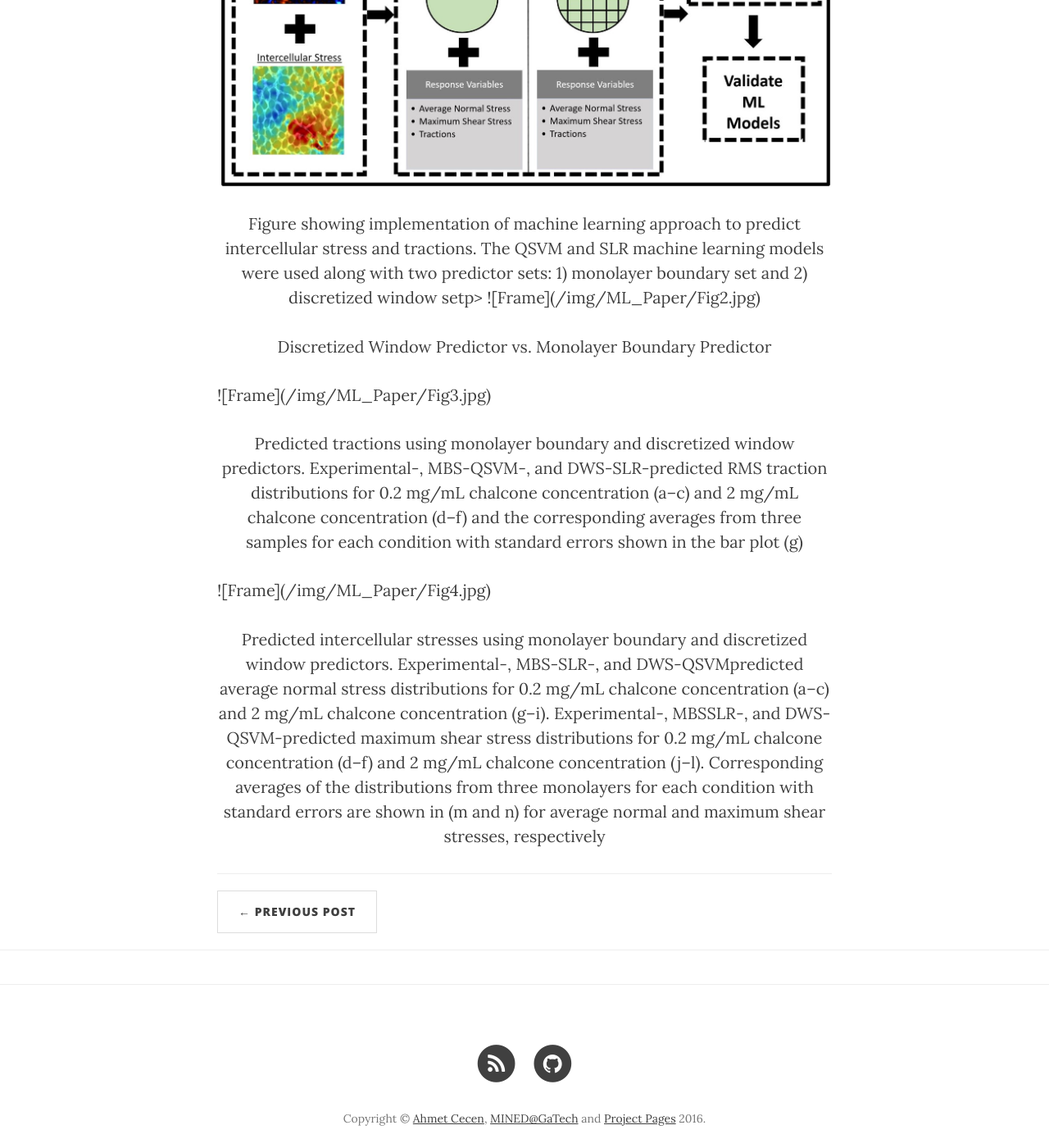
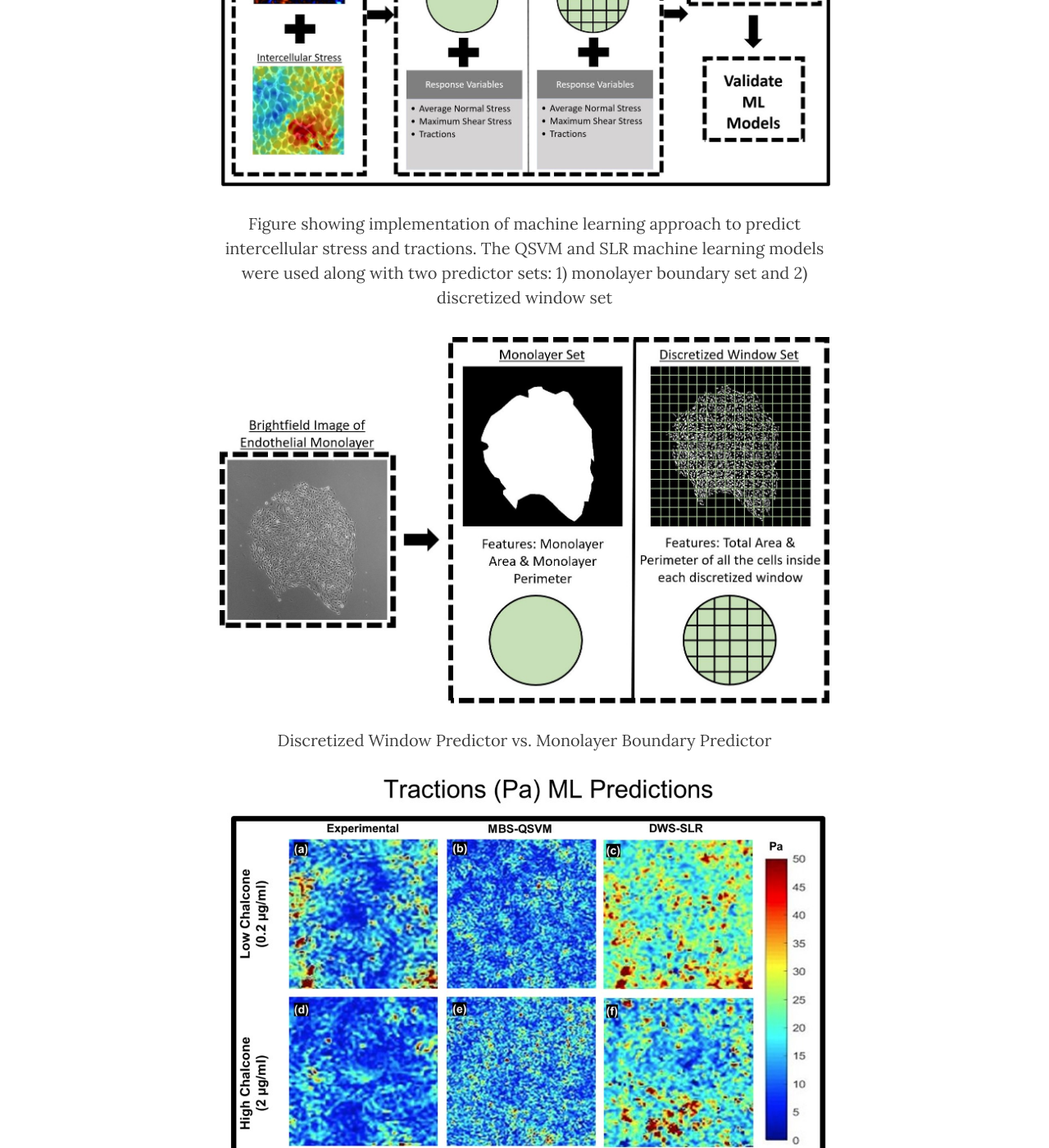
Before and after one commit to vignesharavind/vignesharavind.github.io, a Jekyll site: the page built from _posts/2023-07-25-Cellular-Predictions-Machine-Learning.markdown, in a window 1280 px wide and 1400 px high, scrolled down 2442 px. Shown: the whole window at 82% size. Built offline with Jekyll 4.4.1, drawn with Linux system fonts in a browser that asks for light colours; nearby versions of some CDN libraries; comment, search, counter and statistics services are not loaded; some of the changed text lies outside the part shown.

Commit message:
Update 2023-07-25-Cellular-Predictions-Machine-Learning.markdown

```diff
--- a/_posts/2023-07-25-Cellular-Predictions-Machine-Learning.markdown
+++ b/_posts/2023-07-25-Cellular-Predictions-Machine-Learning.markdown
@@ -35,7 +35,7 @@ Publication Link: https://doi.org/10.1016/j.bpj.2023.07.016
 <p align="center">Overview of building machine learning models for traction force and intercellular stress predictions</p>
 
 ![Frame](/img/ML_Paper/Fig1.jpg)
-<p align="center">Figure showing implementation of machine learning approach to predict intercellular stress and tractions. The QSVM and SLR machine learning models were used along with two predictor sets: 1) monolayer boundary set and 2) discretized window setp>
+<p align="center">Figure showing implementation of machine learning approach to predict intercellular stress and tractions. The QSVM and SLR machine learning models were used along with two predictor sets: 1) monolayer boundary set and 2) discretized window set</p>
 
 ![Frame](/img/ML_Paper/Fig2.jpg)
 <p align="center"> Discretized Window Predictor vs. Monolayer Boundary Predictor</p>
@@ -44,4 +44,4 @@ Publication Link: https://doi.org/10.1016/j.bpj.2023.07.016
 <p align="center">Predicted tractions using monolayer boundary and discretized window predictors. Experimental-, MBS-QSVM-, and DWS-SLR-predicted RMS traction distributions for 0.2 mg/mL chalcone concentration (a–c) and 2 mg/mL chalcone concentration (d–f) and the corresponding averages from three samples for each condition with standard errors shown in the bar plot (g)</p>
 
 ![Frame](/img/ML_Paper/Fig4.jpg)
-<p align="center">Predicted intercellular stresses using monolayer boundary and discretized window predictors. Experimental-, MBS-SLR-, and DWS-QSVMpredicted average normal stress distributions for 0.2 mg/mL chalcone concentration (a–c) and 2 mg/mL chalcone concentration (g–i). Experimental-, MBSSLR-, and DWS-QSVM-predicted maximum shear stress distributions for 0.2 mg/mL chalcone concentration (d–f) and 2 mg/mL chalcone concentration (j–l). Corresponding averages of the distributions from three monolayers for each condition with standard errors are shown in (m and n) for average normal and maximum shear stresses, respectively</p>
+<p align="center">Predicted intercellular stresses using monolayer boundary and discretized window predictors. Experimental-, MBS-SLR-, and DWS-QSVM predicted average normal stress distributions for 0.2 mg/mL chalcone concentration (a–c) and 2 mg/mL chalcone concentration (g–i). Experimental-, MBSSLR-, and DWS-QSVM-predicted maximum shear stress distributions for 0.2 mg/mL chalcone concentration (d–f) and 2 mg/mL chalcone concentration (j–l). Corresponding averages of the distributions from three monolayers for each condition with standard errors are shown in (m and n) for average normal and maximum shear stresses, respectively</p>
```
